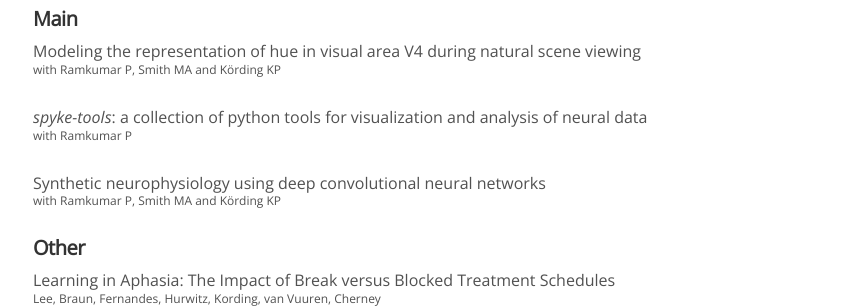
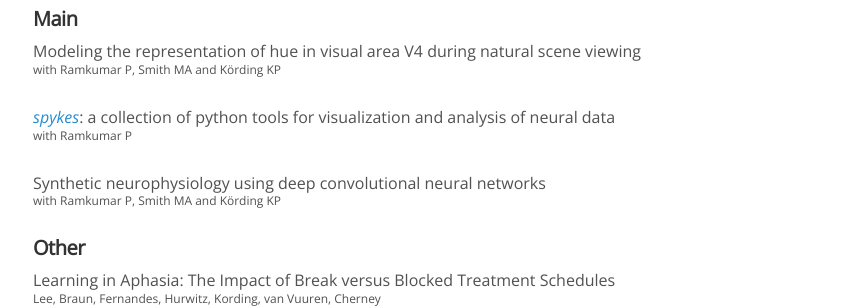
Before and after one commit to KordingLab/KordingLab.github.io, a Jekyll site: the page built from _people/hugo_fernandes.md, in a window 1280 px wide and 900 px high, scrolled down 622 px. Shown: the part 154-462 px from the top of the window, without its empty margins (222-1071 px from the left). Built offline with Jekyll 4.4.1, drawn with Linux system fonts in a browser that asks for light colours; nearby versions of some CDN libraries; comment, search, counter and statistics services are not loaded.

Commit message:
Update hugo_fernandes.md

```diff
--- a/_people/hugo_fernandes.md
+++ b/_people/hugo_fernandes.md
@@ -30,7 +30,7 @@ Modeling the representation of hue in visual area V4 during natural scene viewin
 <sup>with Ramkumar P, Smith MA and Körding KP</sup> <br>
 
 
-_spyke-tools_: a collection of python tools for visualization and analysis of neural data<br>
+[_spykes_](https://github.com/KordingLab/spykes): a collection of python tools for visualization and analysis of neural data<br>
 <sup>with Ramkumar P</sup> <br>
 
 
```
